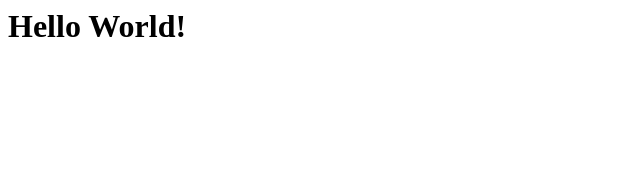
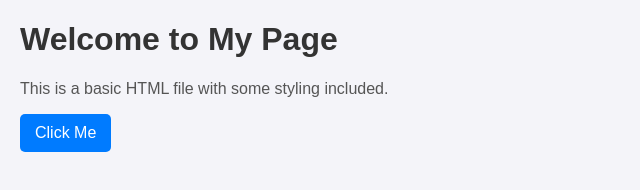
Before and after one commit to user001bit/WOOBI, a plain HTML site: page index.html in a window 1280 px wide. Shown: the whole page, without its empty margins (0-640 px from the left). Drawn offline with Linux system fonts and the light colour scheme.

Commit message:
Create a styled HTML page with a welcome message
Added basic HTML structure with styling.

```diff
--- a/index.html
+++ b/index.html
@@ -1 +1,37 @@
-<h1>Hello World!</h1>
+<!DOCTYPE html>
+<html lang="en">
+<head>
+    <meta charset="UTF-8">
+    <meta name="viewport" content="width=device-width, initial-scale=1.0">
+    <title>My First HTML Page</title>
+    <style>
+        body {
+            font-family: Arial, sans-serif;
+            background-color: #f4f4f9;
+            margin: 20px;
+        }
+        h1 {
+            color: #333;
+        }
+        p {
+            color: #555;
+        }
+        .button {
+            display: inline-block;
+            padding: 10px 15px;
+            background-color: #007BFF;
+            color: white;
+            text-decoration: none;
+            border-radius: 5px;
+        }
+        .button:hover {
+            background-color: #0056b3;
+        }
+    </style>
+</head>
+<body>
+    <h1>Welcome to My Page</h1>
+    <p>This is a basic HTML file with some styling included.</p>
+    <a href="https://example.com" class="button">Click Me</a>
+</body>
+</html>
```
